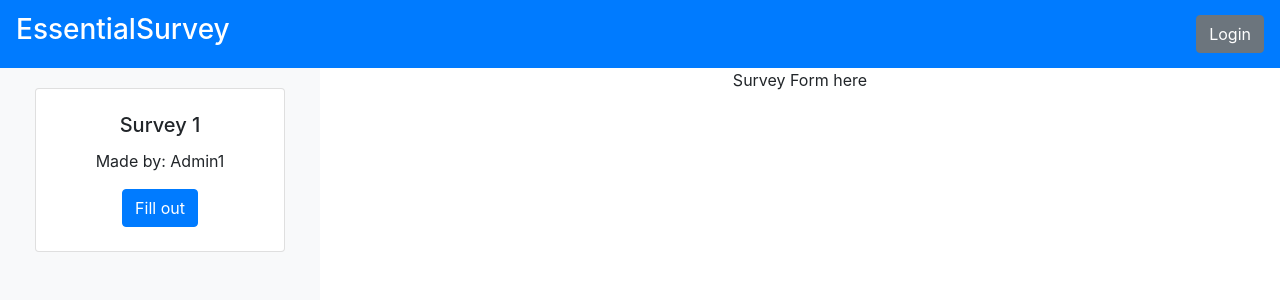
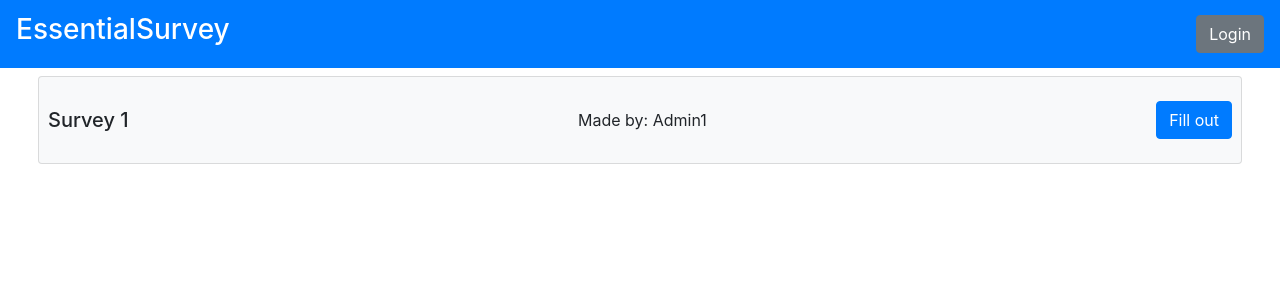
Before and after one commit to ThePiromaximus/survey-webapp, a React (Create React App) app in the folder client/: page / in a window 1280 px wide. Shown: the top 300 px of the page. Built offline with nearby package versions, Linux system fonts and the light colour scheme.

Commit message:
fix: changed structure (deleted leftBar)

```diff
--- a/client/src/App.js
+++ b/client/src/App.js
@@ -1,7 +1,7 @@
 import './App.css';
 import 'bootstrap/dist/css/bootstrap.min.css';
 import NavigationBar from './NavigationBar';
-import SurveysList from './LeftBar.js';
+import SurveysList from './SurveyPreview.js';
 import { Container, Col, Row } from "react-bootstrap";
 
 function App() {
@@ -9,14 +9,7 @@ function App() {
     <div className="App">
       <NavigationBar></NavigationBar>
       <Container fluid className="min-vh-100">
-        <Row>
-          <Col md={3} className="p-3 bg-light" id="LeftBar">
-            <SurveysList></SurveysList>
-          </Col>
-          <Col md={9} className="min-vh-100">
-            Survey Form here
-          </Col>
-        </Row>
+        <SurveysList></SurveysList>
       </Container>
     </div>
   );
--- a/client/src/LeftBar.js
+++ /dev/null
@@ -1,27 +0,0 @@
-import { Card, Container, Button } from "react-bootstrap";
-
-function SurveyPreview() {
-    return (
-        <>
-            <Card className = "m-1 p-1">
-                <Card.Body>
-                    <Card.Title>Survey 1</Card.Title>
-                    <Card.Text>
-                        Made by: Admin1
-                    </Card.Text>
-                    <Button variant="primary">Fill out</Button>
-                </Card.Body>
-            </Card>
-        </>
-    );
-}
-
-function SurveysList() {
-    return (
-        <Container fluid>
-            <SurveyPreview></SurveyPreview>
-        </Container>
-    );
-}
-
-export default SurveysList;
--- /dev/null
+++ b/client/src/SurveyPreview.js
@@ -0,0 +1,23 @@
+import { Card, Col, Row, Button } from "react-bootstrap";
+
+function SurveyPreview() {
+    return (
+
+        <Col>
+            <Card bg="light" className="m-2 p-1">
+                <Card.Body >
+                    <Row className="align-items-center justify-content-between">
+                    <Card.Title className="m-0">Survey 1</Card.Title>
+                    <Card.Text  className="m-0 ">
+                        Made by: Admin1
+                    </Card.Text>
+                    <Button variant="primary">Fill out</Button>
+                    </Row>
+                </Card.Body>
+            </Card>
+        </Col>
+
+    );
+}
+
+export default SurveyPreview;
```
Also changed, not shown: client/src/SurveysList.js (added, +11 -0 lines), client/src/ModalSurvey.js (added), 1 other file (tests, documents, lock files or other folders).
